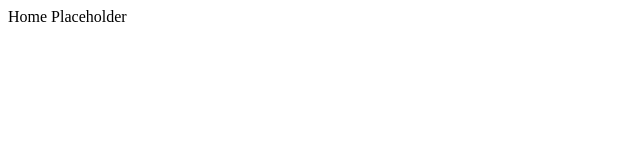
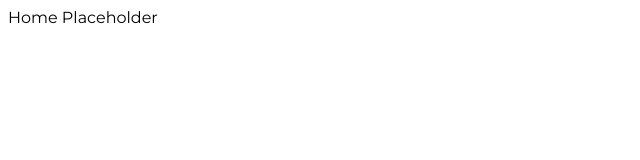
Before and after one commit to ooloo-io/reddit-timer-estuelke, a React (Create React App) app: page / in a window 1280 px wide. Shown: the top 160 px of the page, without its empty margins (0-640 px from the left). Built offline with nearby package versions, Linux system fonts and the light colour scheme; the HTML template or start-up script is replaced by a standard one.

Commit message:
updated app to use styled-components, implemented an initial Global Style and set up for themes

```diff
--- a/src/App.js
+++ b/src/App.js
@@ -2,12 +2,16 @@ import React from 'react';
 import {
   BrowserRouter as Router, Route, Switch, Redirect,
 } from 'react-router-dom';
+import { ThemeProvider } from 'styled-components';
 import Home from './pages/Home';
 import Search from './pages/Search';
+import mainTheme, { GlobalStyle } from './styles/themes';
 
 
 function App() {
   return (
+    <ThemeProvider theme={mainTheme}>
+      <GlobalStyle />
       <Router>
         <Switch>
           <Route exact path="/">
@@ -19,6 +23,7 @@ function App() {
           <Redirect to="/" />
         </Switch>
       </Router>
+    </ThemeProvider>
   );
 }
 
--- /dev/null
+++ b/src/styles/themes.js
@@ -0,0 +1,18 @@
+import { createGlobalStyle } from 'styled-components';
+
+const GlobalStyle = createGlobalStyle`
+  body {
+    background-color: ${({ theme }) => theme.bgColor};
+    font-family: ${({ theme }) => theme.font.primary};
+  }
+`;
+
+const mainTheme = {
+  bgColor: '#fffff',
+  font: {
+    primary: "'Montserrat', san-serif",
+    secondary: "'Bitter', serif",
+  },
+};
+
+export { GlobalStyle, mainTheme as default };
```
Lines whose indentation alone changed are shown as unchanged.
